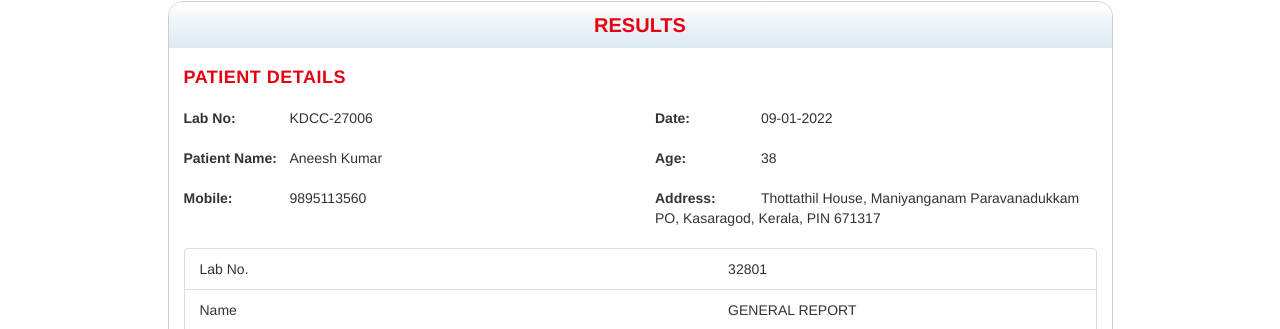
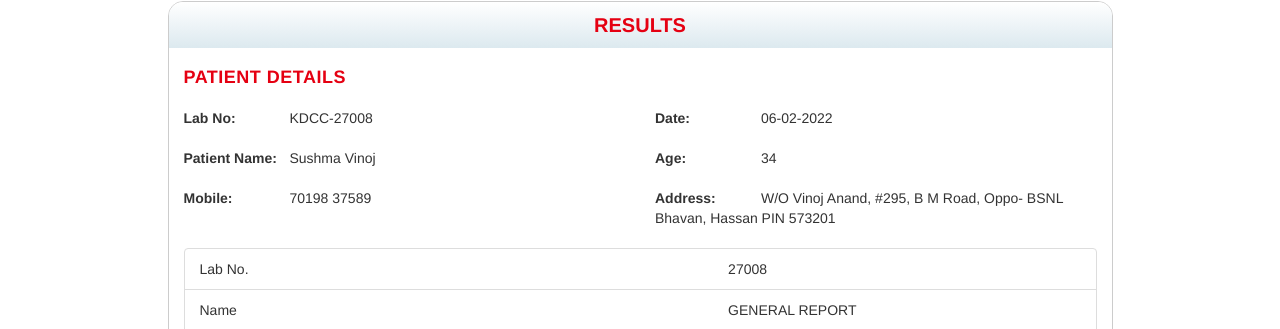
Before and after one commit to harimnambiar/aneesh-report, a plain HTML site: page index.html in a window 1280 px wide. Shown: the part 111-440 px from the top of the page. Drawn offline with nearby package versions, Linux system fonts and the light colour scheme.

Commit message:
Update index.html

```diff
--- a/index.html
+++ b/index.html
@@ -46,11 +46,11 @@
                         <div class="row">
                             <div class="col-md-6">
                                 <font>Lab No:</font>
-                                KDCC-27006
+                                KDCC-27008
                             </div>
                             <div class="col-md-6">
                                 <font>Date:</font>
-                                09-01-2022
+                                06-02-2022
                             </div>
 
                         </div>
@@ -58,23 +58,24 @@
                         <div class="row">
                             <div class="col-md-6">
                                 <font>Patient Name:</font>
-                                Aneesh Kumar
+                                Sushma Vinoj
                             </div>
                             <div class="col-md-6">
                                 <font>Age:</font>
-                                38
+                                34
                             </div>
                         </div>
 
                         <div class="row">
                             <div class="col-md-6">
                                 <font>Mobile:</font>
-                                9895113560
+                                70198 37589
                             </div>
                             <div class="col-md-6">
                                 <font>Address:</font>
-                                Thottathil House, Maniyanganam
-                                Paravanadukkam PO, Kasaragod, Kerala, PIN 671317
+                                W/O Vinoj Anand, #295, B M Road,
+                                Oppo- BSNL Bhavan, Hassan PIN 573201
+
                             </div>
                         </div>
 
@@ -84,7 +85,7 @@
                                 <li class="list-group-item">
                                     <span class="" style="border: solid 1px #fff;">
                                         <div style="width: 40%;float: left;">Lab No.</div>
-                                        <div style="width: 40%;float: right;">32801</div>
+                                        <div style="width: 40%;float: right;">27008</div>
                                     </span>
                                 </li>
                                 <li class="list-group-item">
@@ -144,7 +145,7 @@
                             </div>
                             <div class="col-md-6">
                                 <font>Date:</font>
-                                01-01-1970
+                                29.01.1988
                             </div>
 
                         </div>
```
